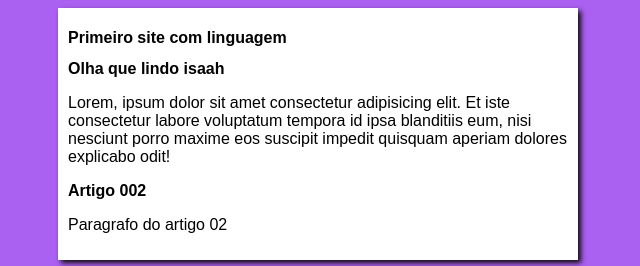
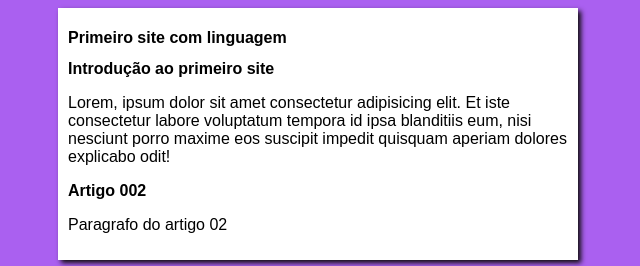
Before and after one commit to CledilsonWisp/Ola-mundo, a plain HTML site: page index.html in a window 1280 px wide. Shown: the top 266 px of the page, 322-962 px from the left. Drawn offline with Linux system fonts and the light colour scheme.

Commit message:
Update index.html

```diff
--- a/index.html
+++ b/index.html
@@ -13,7 +13,7 @@
       <h1>Primeiro site com linguagem</h1>
     </header>
     <article>
-      <h2>Olha que lindo isaah</h2>
+      <h2>Introdução ao primeiro site</h2>
       <p>Lorem, ipsum dolor sit amet consectetur adipisicing elit. Et iste consectetur labore voluptatum tempora id ipsa blanditiis eum, nisi nesciunt porro maxime eos suscipit impedit quisquam aperiam dolores explicabo odit!</p>
     </article>
     <article>
```
